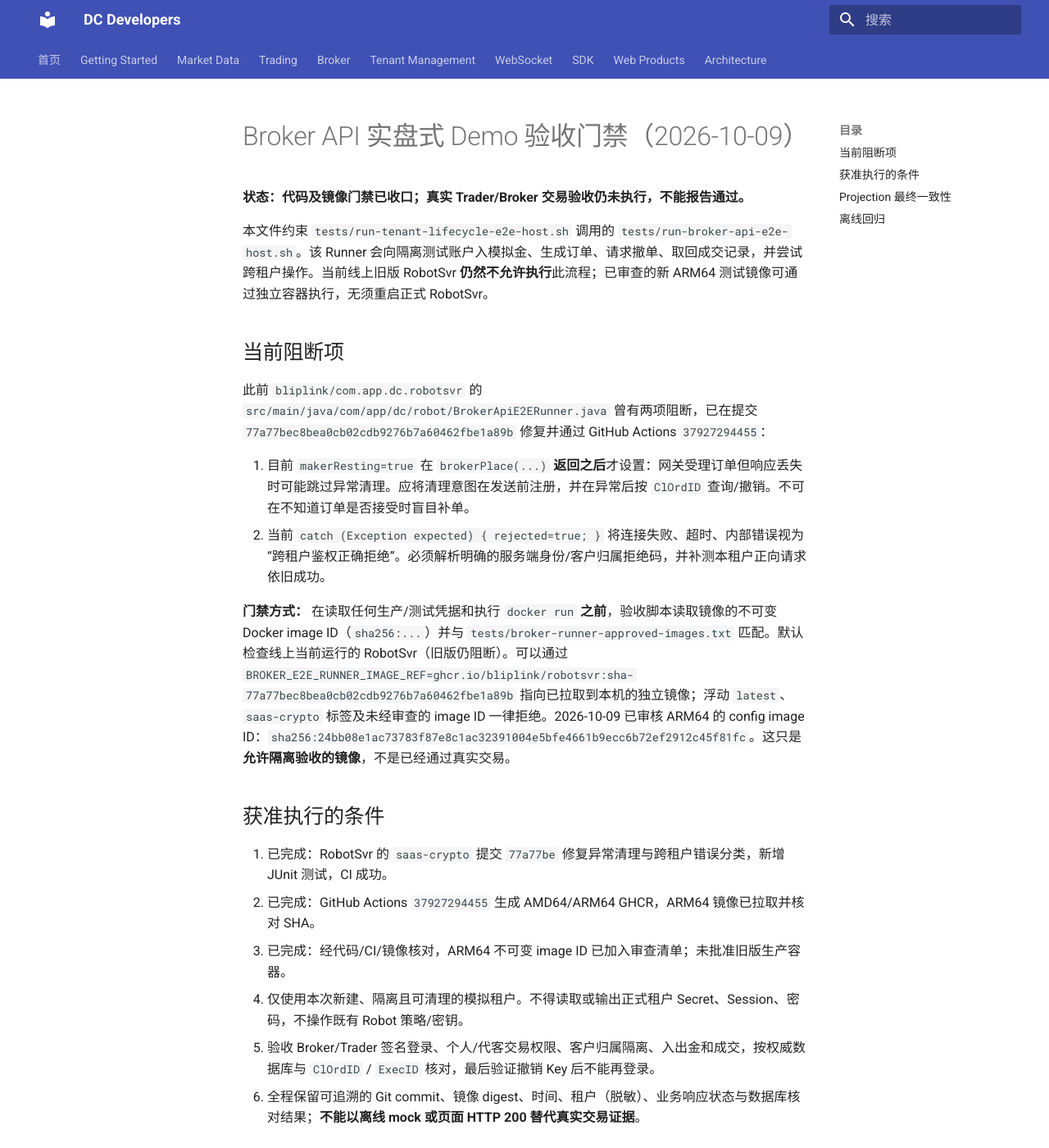
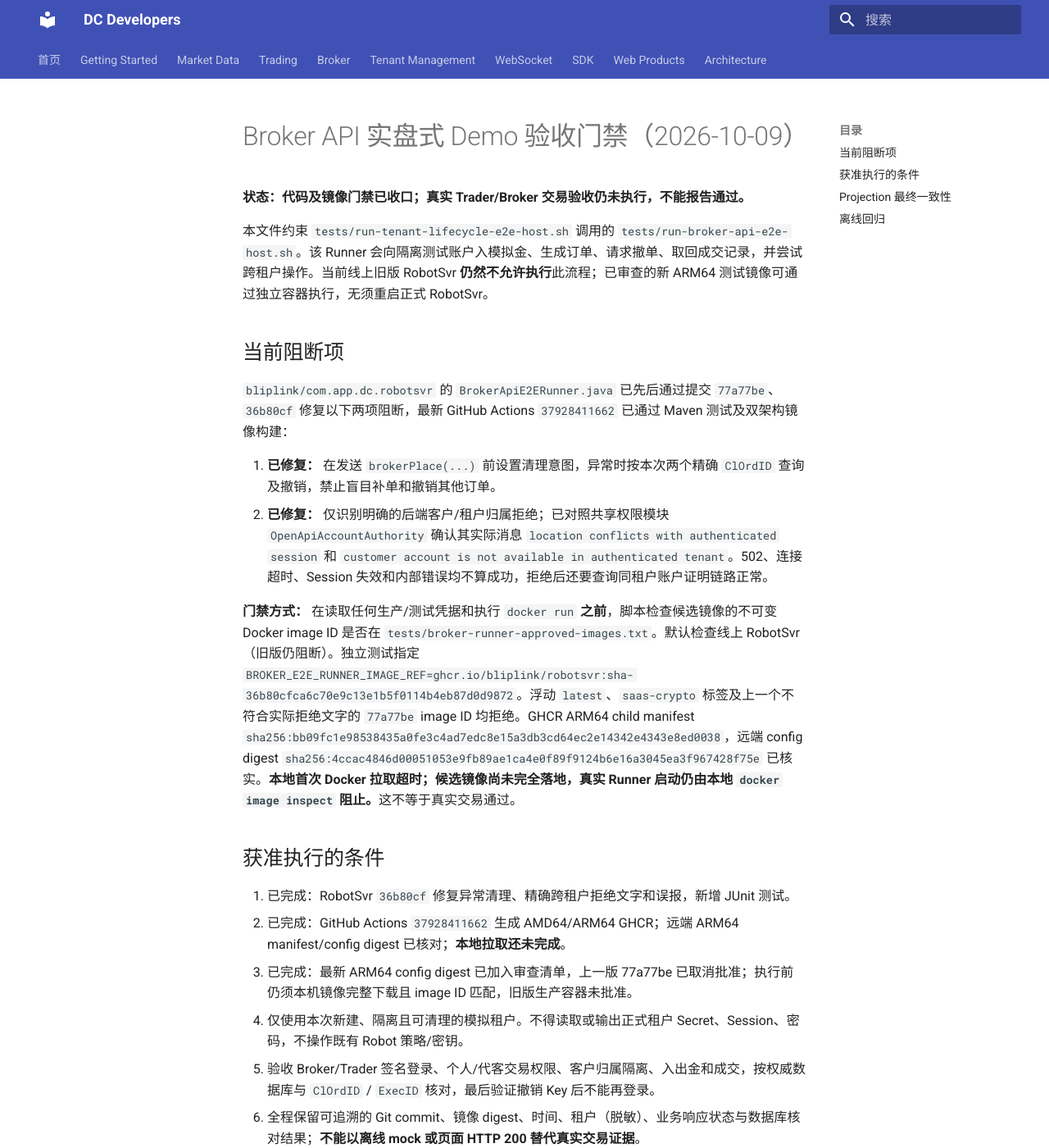
Before and after one commit to bliplink/dc-quant-deploy, an MkDocs documentation site: the page built from docs/BROKER_API_E2E_IMAGE_REVIEW_AND_PROJECTION_20261009.zh-CN.md, in a window 1280 px wide and 1400 px high. Shown: the whole window at 82% size. Built offline with MkDocs 1.6.1 and Material for MkDocs 9.7.7, drawn with Linux system fonts in a browser that asks for light colours.

Commit message:
test(broker): pin backend-matched runner config digest

```diff
--- a/docs/BROKER_API_E2E_IMAGE_REVIEW_AND_PROJECTION_20261009.zh-CN.md
+++ b/docs/BROKER_API_E2E_IMAGE_REVIEW_AND_PROJECTION_20261009.zh-CN.md
@@ -6,18 +6,18 @@
 
 ## 当前阻断项
 
-此前 `bliplink/com.app.dc.robotsvr` 的 `src/main/java/com/app/dc/robot/BrokerApiE2ERunner.java` 曾有两项阻断，已在提交 `77a77bec8bea0cb02cdb9276b7a60462fbe1a89b` 修复并通过 GitHub Actions `37927294455`：
+`bliplink/com.app.dc.robotsvr` 的 `BrokerApiE2ERunner.java` 已先后通过提交 `77a77be`、`36b80cf` 修复以下两项阻断，最新 GitHub Actions `37928411662` 已通过 Maven 测试及双架构镜像构建：
 
-1. 目前 `makerResting=true` 在 `brokerPlace(...)` **返回之后**才设置：网关受理订单但响应丢失时可能跳过异常清理。应将清理意图在发送前注册，并在异常后按 `ClOrdID` 查询/撤销。不可在不知道订单是否接受时盲目补单。
-2. 当前 `catch (Exception expected) { rejected=true; }` 将连接失败、超时、内部错误视为“跨租户鉴权正确拒绝”。必须解析明确的服务端身份/客户归属拒绝码，并补测本租户正向请求依旧成功。
+1. **已修复：** 在发送 `brokerPlace(...)` 前设置清理意图，异常时按本次两个精确 `ClOrdID` 查询及撤销，禁止盲目补单和撤销其他订单。
+2. **已修复：** 仅识别明确的后端客户/租户归属拒绝；已对照共享权限模块 `OpenApiAccountAuthority` 确认其实际消息 `location conflicts with authenticated session` 和 `customer account is not available in authenticated tenant`。502、连接超时、Session 失效和内部错误均不算成功，拒绝后还要查询同租户账户证明链路正常。
 
-**门禁方式：** 在读取任何生产/测试凭据和执行 `docker run` **之前**，验收脚本读取镜像的不可变 Docker image ID（`sha256:...`）并与 `tests/broker-runner-approved-images.txt` 匹配。默认检查线上当前运行的 RobotSvr（旧版仍阻断）。可以通过 `BROKER_E2E_RUNNER_IMAGE_REF=ghcr.io/bliplink/robotsvr:sha-77a77bec8bea0cb02cdb9276b7a60462fbe1a89b` 指向已拉取到本机的独立镜像；浮动 `latest`、`saas-crypto` 标签及未经审查的 image ID 一律拒绝。2026-10-09 已审核 ARM64 的 config image ID：`sha256:24bb08e1ac73783f87e8c1ac32391004e5bfe4661b9ecc6b72ef2912c45f81fc`。这只是**允许隔离验收的镜像**，不是已经通过真实交易。
+**门禁方式：** 在读取任何生产/测试凭据和执行 `docker run` **之前**，脚本检查候选镜像的不可变 Docker image ID 是否在 `tests/broker-runner-approved-images.txt`。默认检查线上 RobotSvr（旧版仍阻断）。独立测试指定 `BROKER_E2E_RUNNER_IMAGE_REF=ghcr.io/bliplink/robotsvr:sha-36b80cfca6c70e9c13e1b5f0114b4eb87d0d9872`。浮动 `latest`、`saas-crypto` 标签及上一个不符合实际拒绝文字的 `77a77be` image ID 均拒绝。GHCR ARM64 child manifest `sha256:bb09fc1e98538435a0fe3c4ad7edc8e15a3db3cd64ec2e14342e4343e8ed0038`，远端 config digest `sha256:4ccac4846d00051053e9fb89ae1ca4e0f89f9124b6e16a3045ea3f967428f75e` 已核实。**本地首次 Docker 拉取超时；候选镜像尚未完全落地，真实 Runner 启动仍由本地 `docker image inspect` 阻止。**这不等于真实交易通过。
 
 ## 获准执行的条件
 
-1. 已完成：RobotSvr 的 `saas-crypto` 提交 `77a77be` 修复异常清理与跨租户错误分类，新增 JUnit 测试，CI 成功。
-2. 已完成：GitHub Actions `37927294455` 生成 AMD64/ARM64 GHCR，ARM64 镜像已拉取并核对 SHA。
-3. 已完成：经代码/CI/镜像核对，ARM64 不可变 image ID 已加入审查清单；未批准旧版生产容器。
+1. 已完成：RobotSvr `36b80cf` 修复异常清理、精确跨租户拒绝文字和误报，新增 JUnit 测试。
+2. 已完成：GitHub Actions `37928411662` 生成 AMD64/ARM64 GHCR；远端 ARM64 manifest/config digest 已核对；**本地拉取还未完成**。
+3. 已完成：最新 ARM64 config digest 已加入审查清单，上一版 77a77be 已取消批准；执行前仍须本机镜像完整下载且 image ID 匹配，旧版生产容器未批准。
 4. 仅使用本次新建、隔离且可清理的模拟租户。不得读取或输出正式租户 Secret、Session、密码，不操作既有 Robot 策略/密钥。
 5. 验收 Broker/Trader 签名登录、个人/代客交易权限、客户归属隔离、入出金和成交，按权威数据库与 `ClOrdID` / `ExecID` 核对，最后验证撤销 Key 后不能再登录。
 6. 全程保留可追溯的 Git commit、镜像 digest、时间、租户（脱敏）、业务响应状态与数据库核对结果；**不能以离线 mock 或页面 HTTP 200 替代真实交易证据**。
```
Also changed, not shown: 2 other files.
